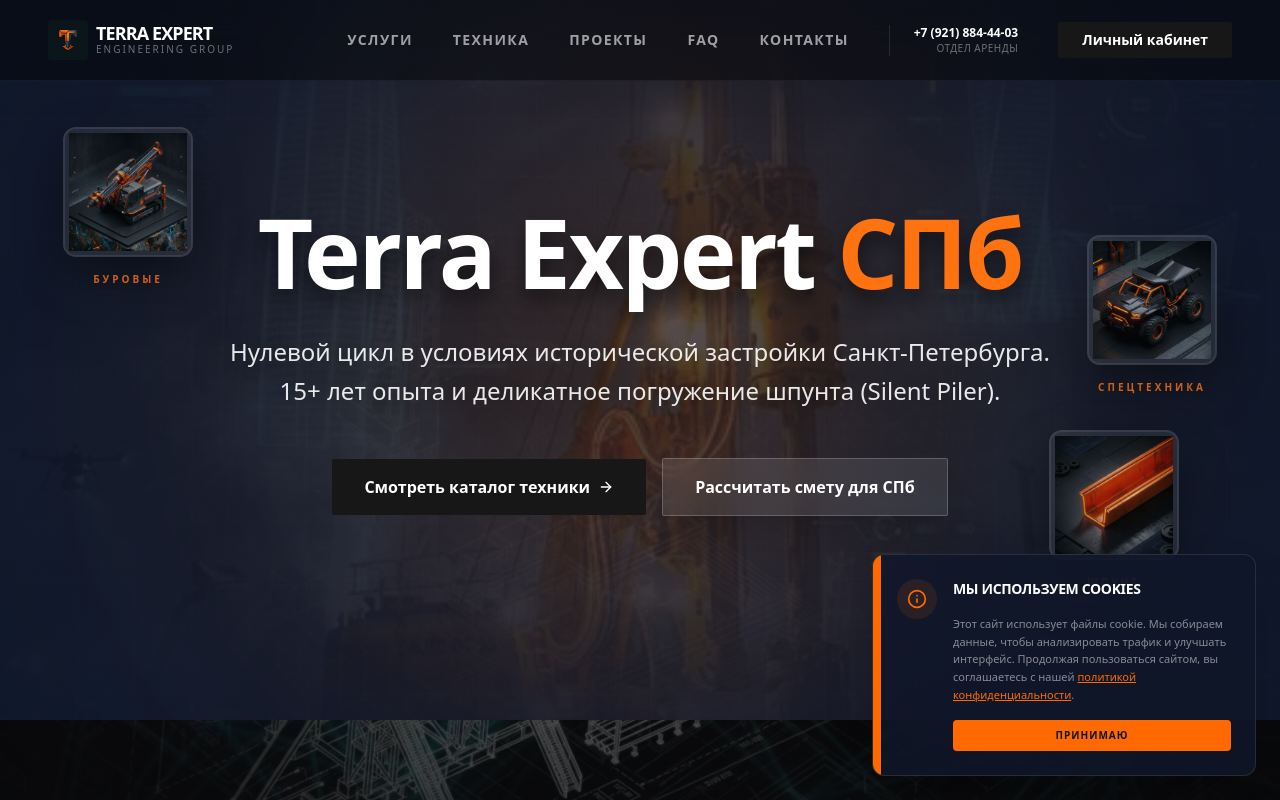
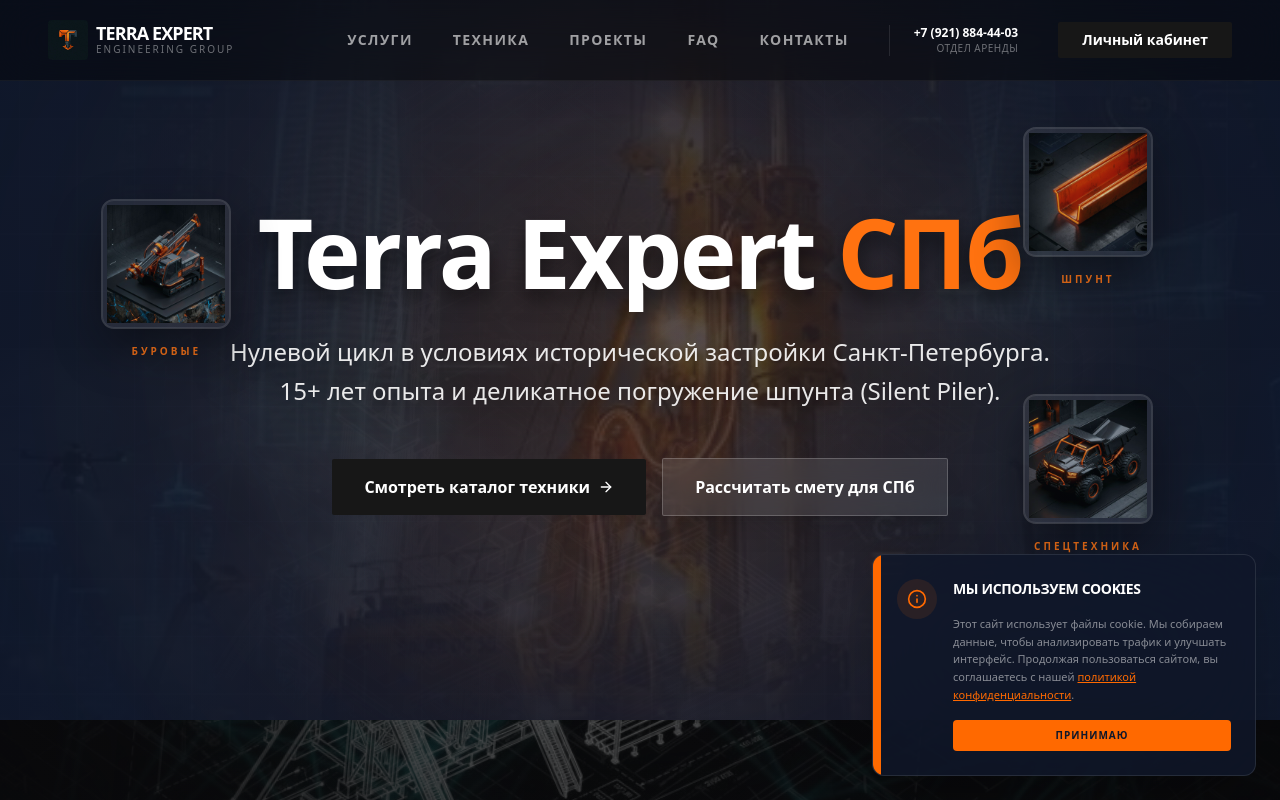
Before and after one commit to Viphunter83/Digital-Geotech-Hub, a Next.js app in the folder frontend/: page / in a window 1280 px wide. Shown: the top 800 px of the page. Built offline with nearby package versions, Linux system fonts and the light colour scheme; no server answers.

Commit message:
feat: update hero section visual with new sheet pile artwork

```diff
--- a/frontend/src/components/layout/Hero.tsx
+++ b/frontend/src/components/layout/Hero.tsx
@@ -118,7 +118,7 @@
                 className="absolute inset-0 z-0 overflow-hidden bg-transparent transition-opacity duration-1000"
             >
                 <img
-                    src={getDirectusFileUrl(config.background_image) || "/hero-main-v2.png"}
+                    src={getDirectusFileUrl(config.background_image) || "/hero-main-v3.webp"}
                     alt="Geotech Digital Hub"
                     className="w-full h-full object-cover scale-110"
                     style={{ opacity: (config.image_opacity ?? 60) / 100 }}
@@ -224,9 +224,10 @@
             ) : (
                 /* Fallback Badges */
                 <>
+                    {/* Drilling rig on the left, matching the visual drilling machine */}
                     <TechnicalBadge
                         image="/assets/hero/drilling-rig.png"
-                        className="top-[15%] left-[5%]"
+                        className="top-[25%] left-[8%]"
                         label="Буровые"
                         delay={0}
                         mouseX={smoothX}
@@ -234,9 +235,10 @@
                         factor={0.1}
                         href="/services#drilling"
                     />
+                    {/* Sheet pile matched to the right side where the vibro hammer is */}
                     <TechnicalBadge
                         image="/assets/hero/sheet-pile.png"
-                        className="bottom-[20%] right-[8%]"
+                        className="top-[15%] right-[10%]"
                         label="Шпунт"
                         delay={0.5}
                         mouseX={smoothX}
@@ -244,9 +246,10 @@
                         factor={-0.12}
                         href="/services#catalog"
                     />
+                    {/* Truck icon grouped underneath the sheet pile icon on the right */}
                     <TechnicalBadge
                         image="/assets/hero/truck.png"
-                        className="top-[30%] right-[5%]"
+                        className="bottom-[25%] right-[10%]"
                         label="Спецтехника"
                         delay={1}
                         mouseX={smoothX}
```
Also changed, not shown: frontend/public/hero-main-v3.webp (added).
